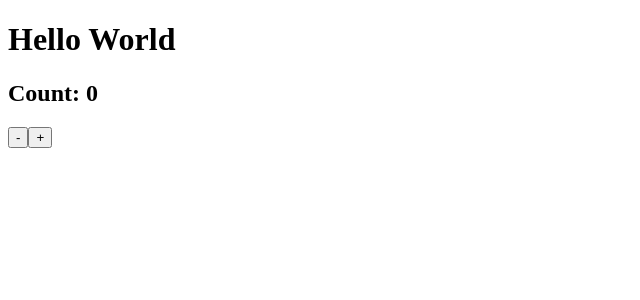
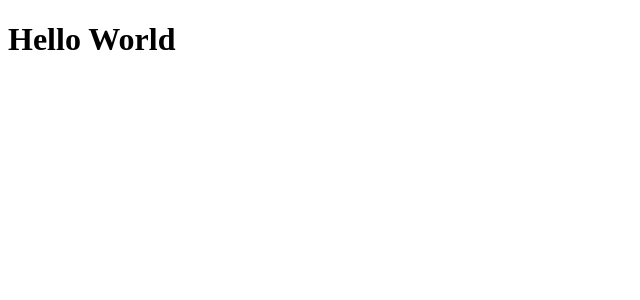
Before and after one commit to edyionescu/react-webpack-boilerplate, a React app: page / in a window 1280 px wide. Shown: the top 300 px of the page, without its empty margins (0-640 px from the left). Built offline with nearby package versions, Linux system fonts and the light colour scheme.

Commit message:
Code cleanup

```diff
--- a/src/App.js
+++ b/src/App.js
@@ -1,28 +1,9 @@
 import React from 'react';
 import { hot } from 'react-hot-loader/root';
 
-const Warning = React.lazy(() => import('./Warning'));
-
 class App extends React.Component {
-  state = {
-    count: 0,
-  };
-
   render() {
-    const { count } = this.state;
-    return (
-      <div>
-        <h1>Hello World</h1>
-        <h2 className={count > 10 ? 'warning' : null}>Count: {count}</h2>
-        <button onClick={() => this.setState(state => ({ count: state.count - 1 }))}>-</button>
-        <button onClick={() => this.setState(state => ({ count: state.count + 1 }))}>+</button>
-        {count > 10 ? (
-          <React.Suspense fallback={null}>
-            <Warning />
-          </React.Suspense>
-        ) : null}
-      </div>
-    );
+    return <h1>Hello World</h1>;
   }
 }
 
--- a/src/Warning.js
+++ /dev/null
@@ -1,5 +0,0 @@
-import React from 'react';
-
-const Warning = () => <span className="warning">Take it easy!</span>;
-
-export default Warning;
--- a/src/index.css
+++ b/src/index.css
@@ -7,7 +7,3 @@ html {
 *::after {
   box-sizing: inherit;
 }
-
-.warning {
-  color: tomato;
-}
```
